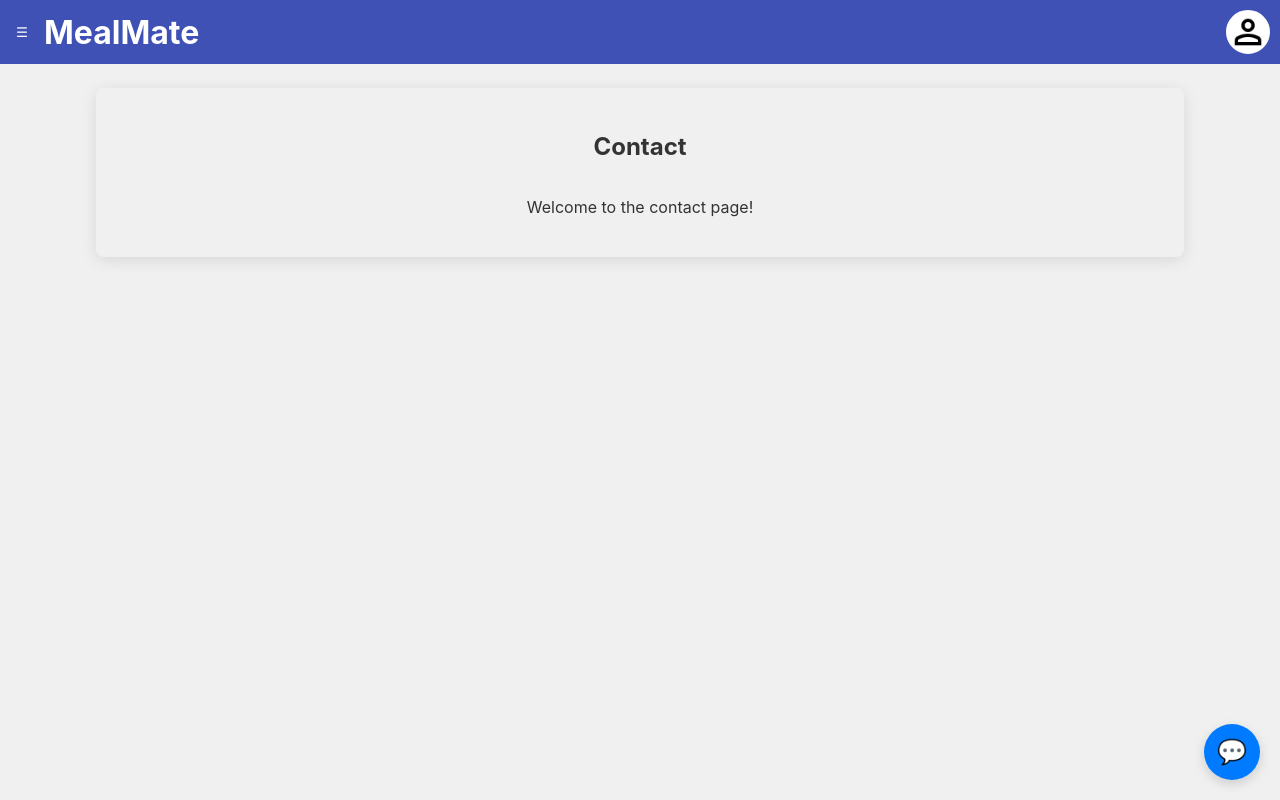
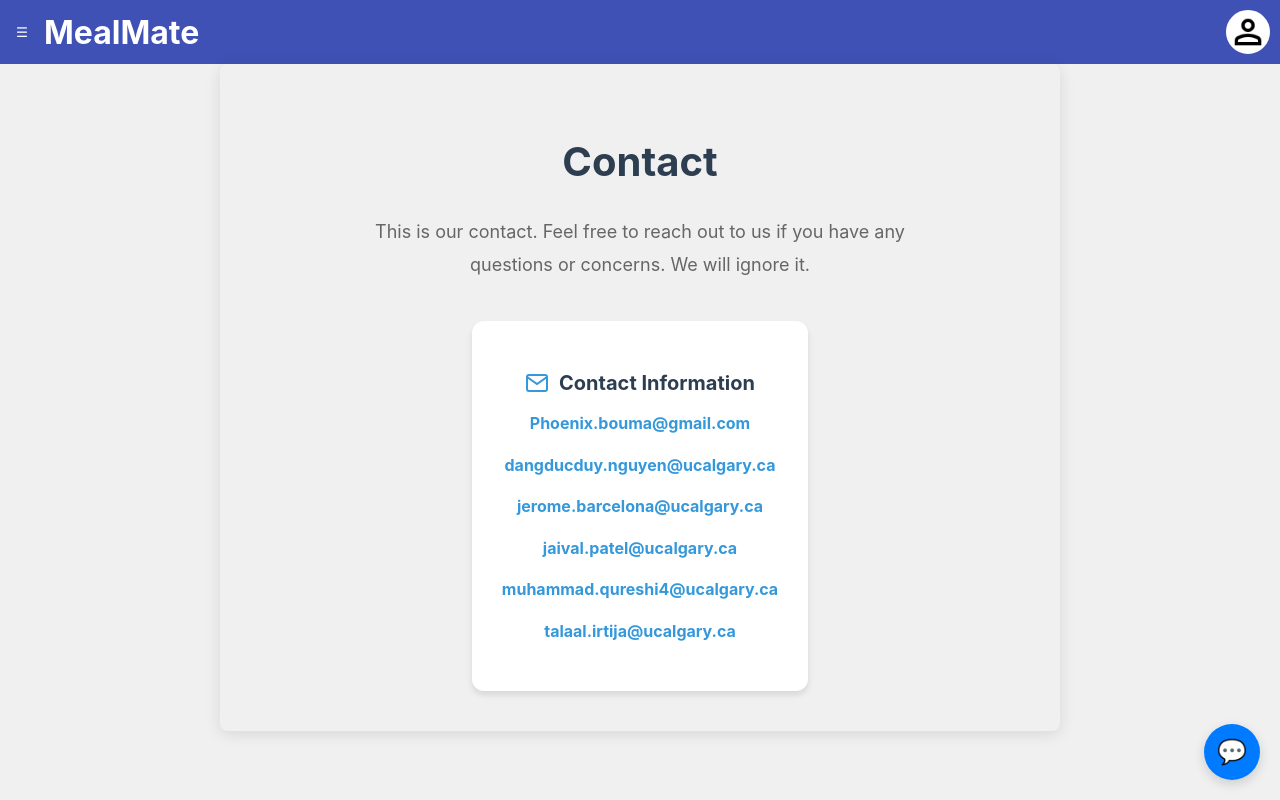
Before and after one commit to boumster/MealMate, a React (Create React App) app in the folder frontend/: page /contact in a window 1280 px wide. Built offline with nearby package versions, Linux system fonts and the light colour scheme; sample sign-in values are in the browser's storage.

Commit message:
improved chatbot, contact page now complete

```diff
--- a/frontend/src/components/Contact/Contact.tsx
+++ b/frontend/src/components/Contact/Contact.tsx
@@ -1,11 +1,181 @@
 import React from "react";
-import {Container} from "../../styles/styles";
+import styled from "styled-components";
+import { Container } from "../../styles/styles";
+
+const ContactContainer = styled(Container)`
+    max-width: 800px;
+    padding: 40px 20px;
+    margin: 0 auto;
+`;
+
+const Title = styled.h2`
+    font-size: 2.5em;
+    margin-bottom: 30px;
+    text-align: center;
+    color: #2c3e50;
+    font-weight: 700;
+
+    @media (max-width: 768px) {
+        font-size: 2em;
+    }
+`;
+
+const Description = styled.p`
+    font-size: 18px;
+    line-height: 1.8;
+    color: #666;
+    margin: 20px 0 40px;
+    text-align: center;
+    max-width: 600px;
+    margin: 0 auto 40px;
+
+    @media (max-width: 768px) {
+        font-size: 16px;
+    }
+`;
+
+const ContactCard = styled.div`
+    background: white;
+    padding: 30px;
+    border-radius: 12px;
+    box-shadow: 0 4px 6px rgba(0, 0, 0, 0.1);
+    transition: transform 0.3s ease;
+    max-width: 400px;
+    margin: 0 auto;
+
+    &:hover {
+        transform: translateY(-5px);
+    }
+`;
+
+const CardTitle = styled.h3`
+    font-size: 20px;
+    color: #2c3e50;
+    margin-bottom: 15px;
+    display: flex;
+    align-items: center;
+    justify-content: center;
+    gap: 10px;
+
+    svg {
+        color: #3498db;
+    }
+`;
+
+const CardContent = styled.div`
+    font-size: 16px;
+    color: #666;
+    line-height: 1.6;
+
+    strong {
+        color: #2c3e50;
+    }
+`;
+
+const CenteredCardContent = styled(CardContent)`
+    text-align: center;
+`;
+
+const EmailLink = styled.a`
+    color: #3498db;
+    text-decoration: none;
+    font-weight: bold;
+    transition: color 0.3s ease;
+    cursor: pointer;
+
+    &:hover {
+        color: #2980b9;
+        text-decoration: underline;
+    }
+
+    &:active {
+        color: #1f618d;
+    }
+`;
+
+const handleEmailClick = (email: string) => (e: React.MouseEvent) => {
+    e.preventDefault();
+    window.location.href = `mailto:${email}`;
+};
 
 export default function Contact() {
-  return (
-    <Container>
-      <h2>Contact</h2>
-      <p>Welcome to the contact page!</p>
-    </Container>
-  );
+    return (
+        <ContactContainer>
+            <Title>Contact</Title>
+            <Description>
+                This is our contact. Feel free to reach out to us if you have any questions or concerns. We will ignore it.
+            </Description>
+
+            <ContactCard>
+                <CardTitle>
+                    <svg width="24" height="24" viewBox="0 0 24 24" fill="none" stroke="currentColor" strokeWidth="2">
+                        <path d="M4 4h16c1.1 0 2 .9 2 2v12c0 1.1-.9 2-2 2H4c-1.1 0-2-.9-2-2V6c0-1.1.9-2 2-2z"/>
+                        <path d="M22 6l-10 7L2 6"/>
+                    </svg>
+                    Contact Information
+                </CardTitle>
+                <CenteredCardContent>
+                    <p>
+                        <EmailLink
+                            href="mailto:Phoenix.bouma@gmail.com"
+                            target="_blank"
+                            rel="noopener noreferrer"
+                        >
+                            Phoenix.bouma@gmail.com
+                        </EmailLink>
+                    </p>
+                    <p>
+                        <EmailLink
+                            href="mailto:dangducduy.nguyen@ucalgary.ca"
+                            onClick={handleEmailClick('dangducduy.nguyen@ucalgary.ca')}
+                            target="_blank"
+                            rel="noopener noreferrer"
+                        >
+                            dangducduy.nguyen@ucalgary.ca
+                        </EmailLink>
+                    </p>
+                    <p>
+                        <EmailLink
+                            href="mailto:jerome.barcelona@ucalgary.ca"
+                            onClick={handleEmailClick('jerome.barcelona@ucalgary.ca')}
+                            target="_blank"
+                            rel="noopener noreferrer"
+                        >
+                            jerome.barcelona@ucalgary.ca
+                        </EmailLink>
+                    </p>
+                    <p>
+                        <EmailLink
+                            href="mailto:jaival.patel@ucalgary.ca"
+                            onClick={handleEmailClick('jaival.patel@ucalgary.ca')}
+                            target="_blank"
+                            rel="noopener noreferrer"
+                        >
+                            jaival.patel@ucalgary.ca
+                        </EmailLink>
+                    </p>
+                    <p>
+                        <EmailLink
+                            href="mailto:muhammad.qureshi4@ucalgary.ca"
+                            onClick={handleEmailClick('muhammad.qureshi4@ucalgary.ca')}
+                            target="_blank"
+                            rel="noopener noreferrer"
+                        >
+                            muhammad.qureshi4@ucalgary.ca
+                        </EmailLink>
+                    </p>
+                    <p>
+                        <EmailLink
+                            href="mailto:talaal.irtija@ucalgary.ca"
+                            onClick={handleEmailClick('talaal.irtija@ucalgary.ca')}
+                            target="_blank"
+                            rel="noopener noreferrer"
+                        >
+                            talaal.irtija@ucalgary.ca
+                        </EmailLink>
+                    </p>
+                </CenteredCardContent>
+            </ContactCard>
+        </ContactContainer>
+    );
 }
--- a/frontend/src/components/Profile/Profile.tsx
+++ b/frontend/src/components/Profile/Profile.tsx
@@ -12,6 +12,12 @@ const ProfileImage = styled.img`
   object-fit: cover;
   border: 2px solid black;
   margin-bottom: 15px;
+
+  @media (max-width: 768px) {
+    width: 80px;
+    height: 80px;
+    margin-bottom: 10px;
+  }
 `;
 
 const ProfileCard = styled.div`
@@ -25,12 +31,25 @@ const ProfileCard = styled.div`
   width: 70%;
   justify-content: center;
   gap: 100px;
+
+  @media (max-width: 768px) {
+    flex-direction: column;
+    width: 90%;
+    gap: 20px;
+    padding: 15px;
+  }
 `;
 
 const ProfileContent = styled.div`
   display: flex;
   flex-direction: column;
   align-content: center;
+
+  @media (max-width: 768px) {
+    width: 100%;
+    align-items: center;
+    text-align: center;
+  }
 `;
 
 const Header = styled.h1`
@@ -38,6 +57,12 @@ const Header = styled.h1`
   text-align: center;
   margin-bottom: 1rem;
   font-weight: normal;
+
+  @media (max-width: 768px) {
+    font-size: 1.5rem;
+    margin-bottom: 0.5rem;
+    padding: 0 10px;
+  }
 `;
 
 const EditContainer = styled.div`
@@ -50,11 +75,22 @@ const EditContainer = styled.div`
   display: flex;
   flex-direction: column;
   gap: 15px;
+
+  @media (max-width: 768px) {
+    width: 90%;
+    padding: 15px;
+    margin-top: 15px;
+    gap: 10px;
+  }
 `;
 
 const PasswordContainer = styled(EditContainer)`
   border: 1px solid #ccc;
   margin-top: 30px;
+
+  @media (max-width: 768px) {
+    margin-top: 20px;
+  }
 `;
 
 const EditInput = styled(Input)`
@@ -64,18 +100,31 @@ const EditInput = styled(Input)`
   border-radius: 5px;
   font-size: 1rem;
   background-color: white;
+
+  @media (max-width: 768px) {
+    font-size: 0.9rem;
+    padding: 8px;
+  }
 `;
 
 const ErrorText = styled.p`
   color: red;
   font-size: 14px;
   margin-top: 5px;
+
+  @media (max-width: 768px) {
+    font-size: 12px;
+  }
 `;
 
 const SuccessText = styled.p`
   color: green;
   font-size: 14px;
   margin-top: 5px;
+
+  @media (max-width: 768px) {
+    font-size: 12px;
+  }
 `;
 
 const Profile: React.FC = () => {
```
Also changed, not shown: 2 other files (tests, documents, lock files or other folders).
